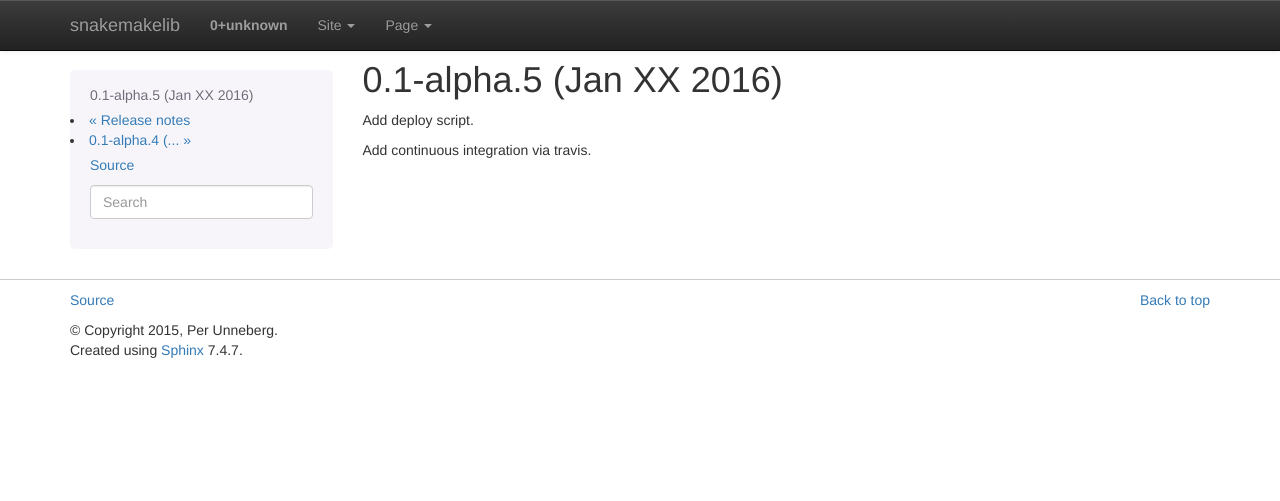
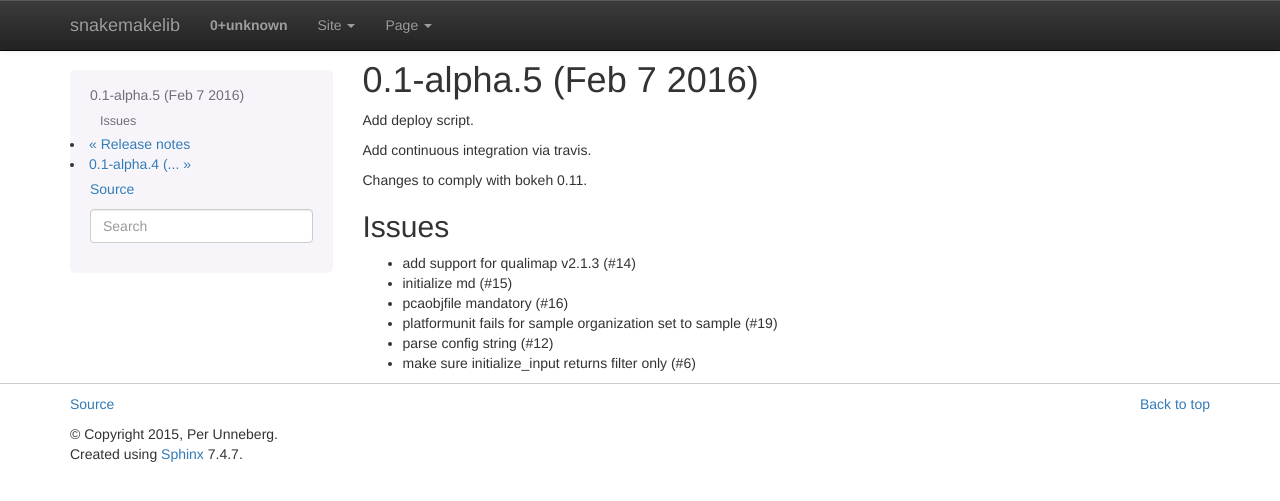
Before and after one commit to percyfal/snakemakelib-core, a Sphinx documentation site: the page built from sphinx/source/docs/releases/0.1-alpha.5.rst, in a window 1280 px wide. Shown: the top 501 px of the page. Built offline with Sphinx 7.4.7, drawn with Linux system fonts in a browser that asks for light colours; pages that are not in the unit, such as notebooks, are missing from menus.

Commit message:
Update release notes

```diff
--- a/sphinx/source/conf.py
+++ b/sphinx/source/conf.py
@@ -41,6 +41,7 @@ extensions = [
     'sphinx.ext.ifconfig',
     'sphinx.ext.viewcode',
     'sphinx.ext.napoleon',
+    'sphinx.ext.graphviz',
 ]
 
 # Add any paths that contain templates here, relative to this directory.
--- a/sphinx/source/docs/releases/0.1-alpha.5.rst
+++ b/sphinx/source/docs/releases/0.1-alpha.5.rst
@@ -1,6 +1,20 @@
-0.1-alpha.5 (Jan XX 2016)
+0.1-alpha.5 (Feb 7 2016)
 =========================
 
 Add deploy script.
 
 Add continuous integration via travis.
+
+Changes to comply with bokeh 0.11.
+
+
+
+Issues
+-------
+
+- add support for qualimap v2.1.3 (#14)
+- initialize md (#15)
+- pcaobjfile mandatory (#16)
+- platformunit fails for sample organization set to sample (#19)
+- parse config string (#12)
+- make sure initialize_input returns filter only (#6)
```
Also changed, not shown: sphinx/source/docs/release_notes.rst (+3 -4 lines).
